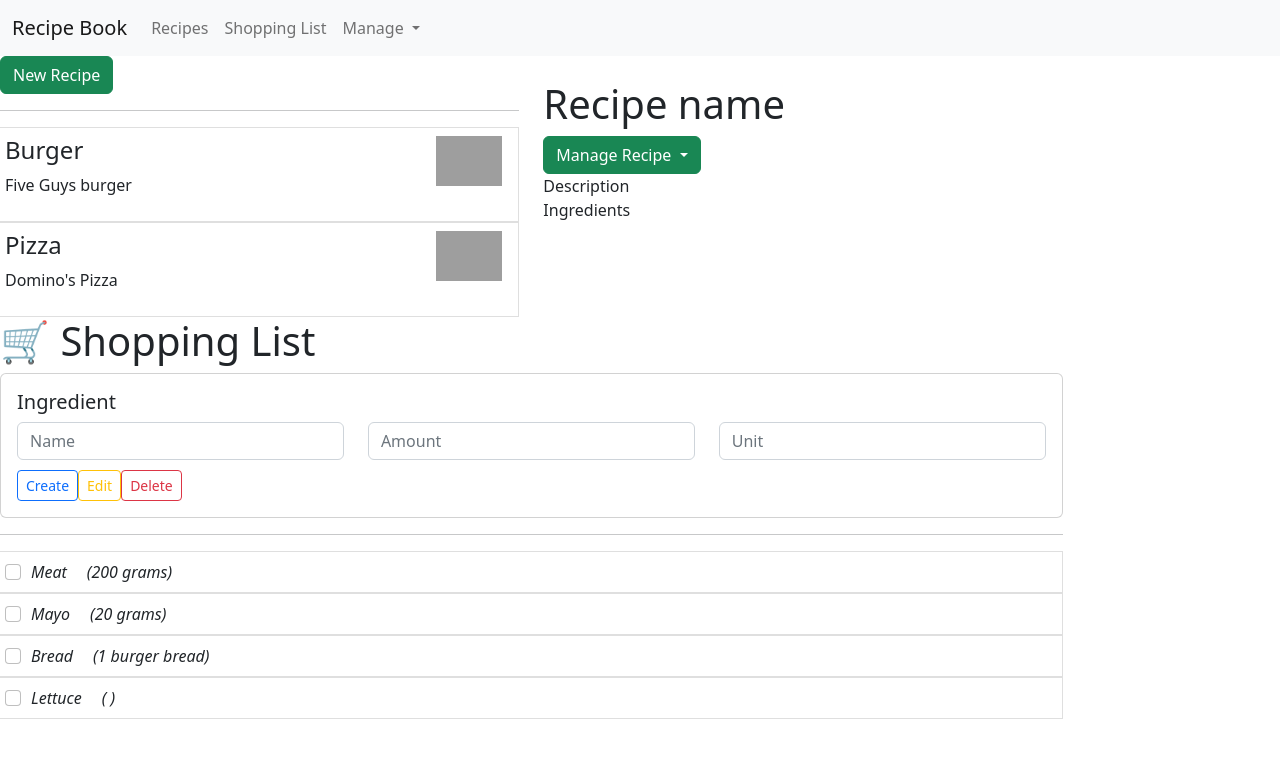
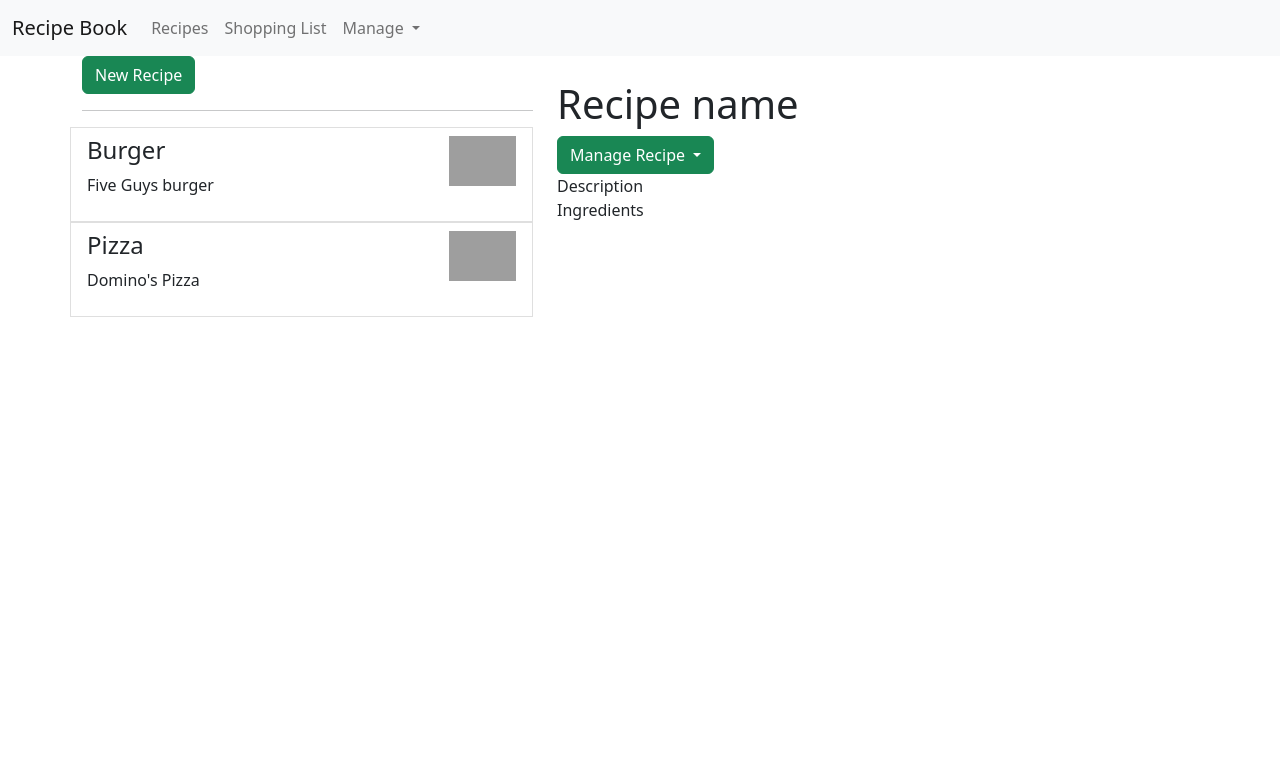
Before and after one commit to igv92/angular-app-recipee-book, an Angular app: page / in a window 1280 px wide. Shown: the top 758 px of the page. Built offline with nearby package versions, Linux system fonts and the light colour scheme; grey boxes are pictures that could not be loaded.

Commit message:
Add Data bindin navigation

```diff
--- a/src/app/app.component.html
+++ b/src/app/app.component.html
@@ -1,3 +1,5 @@
-<app-header></app-header>
-<app-recipes></app-recipes>
-<app-shopping-list></app-shopping-list>
+<app-header (featureSelected)="onNavigate($event)"></app-header>
+<div class="container">
+    <app-recipes *ngIf="displayedFeature === 'recipes'"></app-recipes>
+    <app-shopping-list *ngIf="displayedFeature === 'shopping-list'"></app-shopping-list>
+</div>
--- a/src/app/app.component.ts
+++ b/src/app/app.component.ts
@@ -7,4 +7,9 @@
 })
 export class AppComponent {
   title = 'app-recipe-book';
+  displayedFeature: string = 'recipes';
+
+  onNavigate(event: string) {
+    this.displayedFeature = event;
+  }
 }
--- a/src/app/header/header.component.html
+++ b/src/app/header/header.component.html
@@ -4,8 +4,12 @@
 
         <div class="collapse navbar-collapse" id="navbarSupportedContent">
             <ul class="navbar-nav mr-auto">
-              <li class="nav-item active"><a class="nav-link" href="#">Recipes</a></li>
-              <li class="nav-item active"><a class="nav-link" href="#">Shopping List</a></li>
+              <li class="nav-item active">
+                <a class="nav-link" href="#" (click)="onSelect('recipes')">Recipes</a>
+              </li>
+              <li class="nav-item active">
+                <a class="nav-link" href="#" (click)="onSelect('shopping-list')">Shopping List</a>
+              </li>
             </ul>
             <ul class="nav navbar-nav navbar-right">
               <li class="dropdown">
--- a/src/app/header/header.component.ts
+++ b/src/app/header/header.component.ts
@@ -1,4 +1,4 @@
-import { Component, OnInit } from '@angular/core';
+import { Component, EventEmitter, OnInit, Output } from '@angular/core';
 
 @Component({
   selector: 'app-header',
@@ -6,10 +6,15 @@
   styleUrls: ['./header.component.css']
 })
 export class HeaderComponent implements OnInit {
+  @Output() featureSelected = new EventEmitter<string>();
 
   constructor() { }
 
   ngOnInit(): void {
   }
 
+  onSelect(feature: string) {
+    this.featureSelected.emit(feature);
+
+  }
 }
--- a/src/app/recipes/recipe-list/recipe-item/recipe-item.component.ts
+++ b/src/app/recipes/recipe-list/recipe-item/recipe-item.component.ts
@@ -13,7 +13,7 @@
   }
 
   ngOnInit(): void {
-    console.log("Recipe added: " + this.recipeData.name)
+    // console.log("Recipe added: " + this.recipeData.name)
   }
 
 }
```
